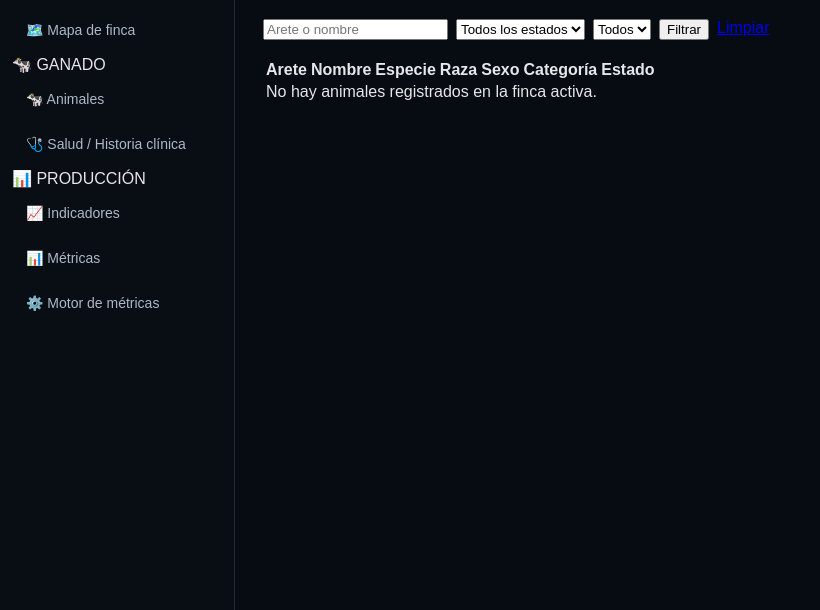
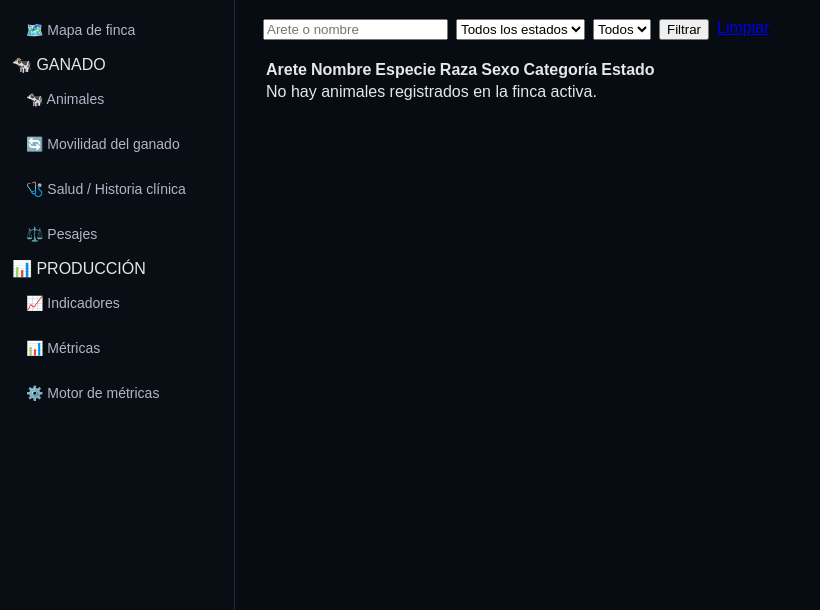
Before and after one commit to hata1010/hato-ai-lab, a Django app: template apps/ganado/templates/ganado/animales_lista.html in a window 1280 px wide. Shown: the part 190-800 px from the top of the page, without its empty margins (0-820 px from the left). Run offline with Django 5.2, Linux system fonts and the light colour scheme; the template is opened without the code that fills it, so the values that code supplies are empty.

Commit message:
feat: integrar movilidad en menu operativo

```diff
--- a/apps/administrador/templates/administrador/base.html
+++ b/apps/administrador/templates/administrador/base.html
@@ -34,7 +34,9 @@
 
             <div class="menu-section">🐄 GANADO</div>
             <a href="{% url 'ganado:lista_animales' %}">🐄 Animales</a>
+            <a href="{% url 'ganado:lista_movilidad' %}">🔄 Movilidad del ganado</a>
             <a href="{% url 'ganado:lista_salud' %}">🩺 Salud / Historia clínica</a>
+            <a href="{% url 'ganado:lista_pesajes' %}">⚖️ Pesajes</a>
 
             <div class="menu-section">📊 PRODUCCIÓN</div>
             <a href="{% url 'produccion:indicadores' %}">📈 Indicadores</a>
```
